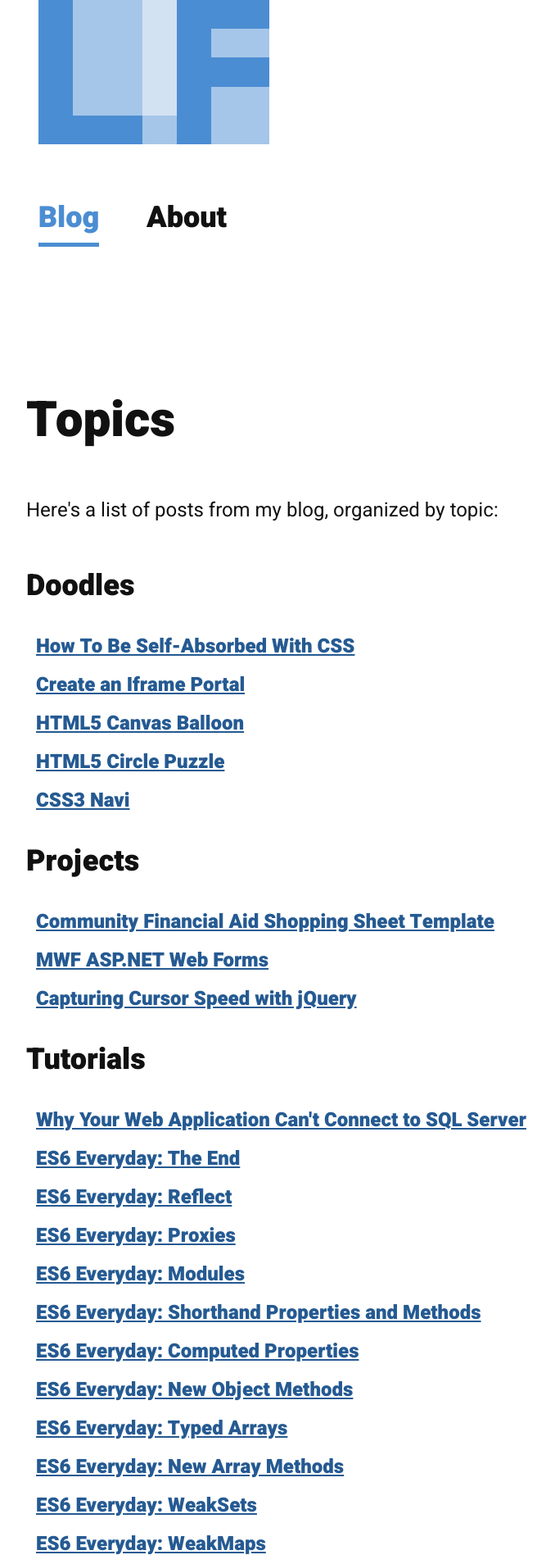
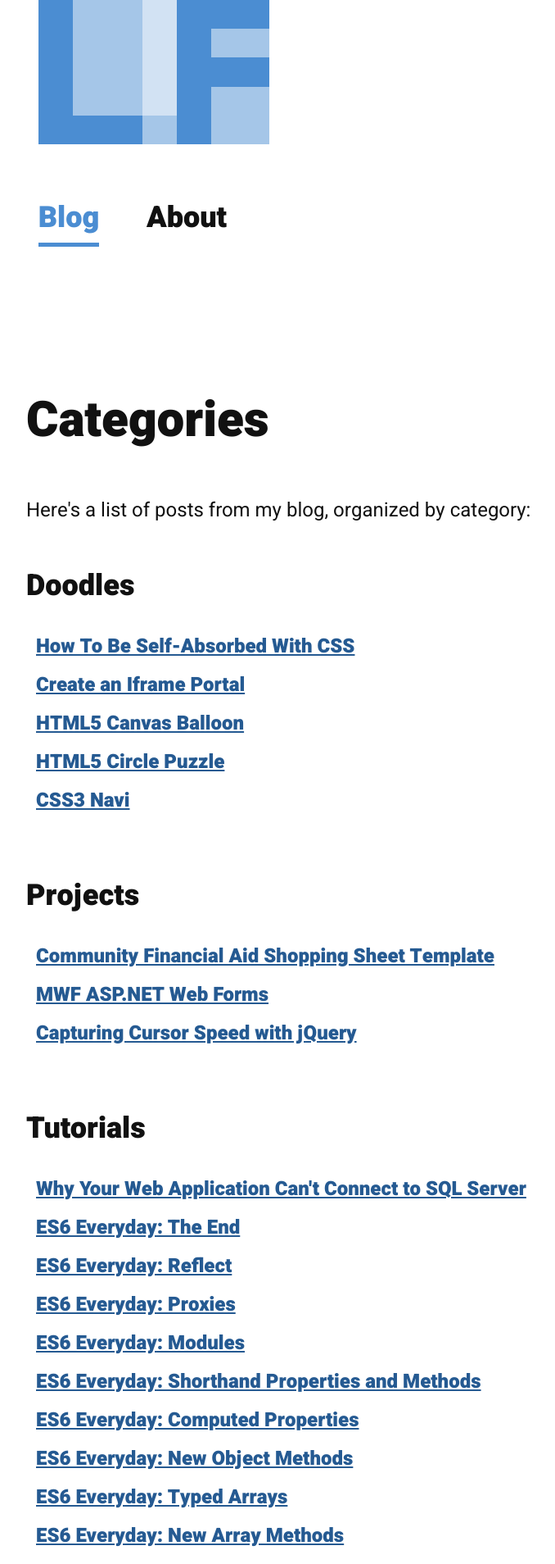
Before and after one commit to loganfranken/loganfranken.github.io, a Jekyll site: the page built from blog/categories.html, in a window 1280 px wide. Shown: the top 1908 px of the page at 82% size, without its empty margins (228-906 px from the left). Built offline with Jekyll 4.4.1, drawn with Linux system fonts in a browser that asks for light colours; nearby versions of some CDN libraries; library files that are not in the unit come from our copies; some of the changed text lies outside the part shown.

Commit message:
Wrapped up categories page

```diff
--- a/_layouts/blog.html
+++ b/_layouts/blog.html
@@ -10,7 +10,7 @@ layout: default
     {{ content }}
     <footer>
 		<span class="taxonomy">
-            <span class="category">Posted in <a href="/blog/topics#{{ page.categories[0] }}">{{ page.categories[0] }}</a></span>
+            <span class="category">Posted in <a href="/blog/categories#{{ page.categories[0] | slugify }}">{{ page.categories[0] }}</a></span>
 		</span>
 	</footer>
 
--- a/blog/topics.html
+++ b/blog/categories.html
@@ -1,16 +1,17 @@
 ---
 layout: default
+title: Categories
 curr_section: blog
 ---
 
-<h1>Topics</h1>
+<h1>Categories</h1>
 
 <p>
-    Here's a list of posts from my blog, organized by topic:
+    Here's a list of posts from my blog, organized by category:
 </p>
 
 {% for category in site.categories %}
-    <h2 id="{{ category[0] }}">{{ category[0] }}</h2>
+    <h2 id="{{ category[0] | slugify }}">{{ category[0] }}</h2>
     <ul class="post-list">
     {% for post in category[1] %}
         <li><a href="{{ post.url }}">{{ post.title }}</a></li>
--- a/style/main.css
+++ b/style/main.css
@@ -395,7 +395,7 @@ main section
 
 .post-list
 {
-	margin: 0;
+	margin: 0 0 3em 0;
 	padding: 0;
 	list-style: none;
 }
```
Also changed, not shown: _posts/2011-09-25-set-up-ucla-mwf-on-wampserver.md (+1 -1 lines), _posts/2011-10-02-device-classification-in-the-ucla-mobile-web-framework.md (+1 -1 lines), _posts/2011-10-09-extending-the-ucla-mobile-web-framework-geolocation-api.md (+1 -1 lines).
